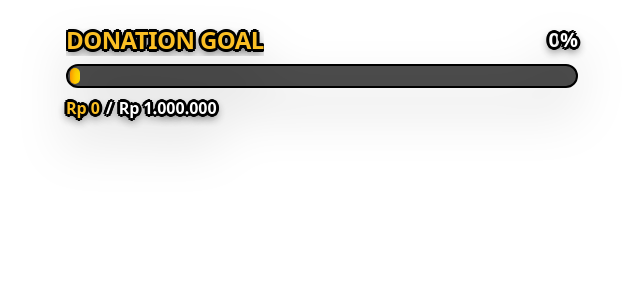
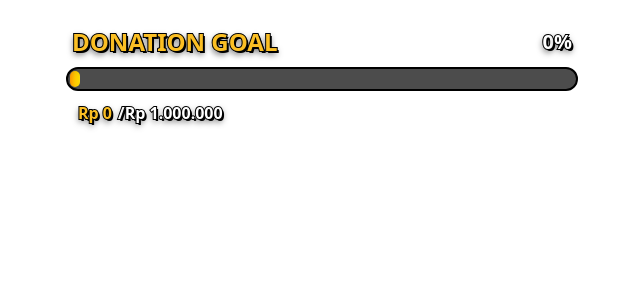
Before and after one commit to Pcpkomputer/twodigit.io, a Next.js app: page /overlay/milestone in a window 1280 px wide. Shown: the top 300 px of the page, without its empty margins (318-958 px from the left). Built offline with nearby package versions, Linux system fonts and the light colour scheme; no server answers; the database is empty.

Commit message:
fix: text sliced

```diff
--- a/app/globals.css
+++ b/app/globals.css
@@ -117,43 +117,38 @@ body {
   color: var(--color-on-surface);
 }
 
-/* Saweria-style Streamer Floating Text & Outlines (High Contrast for Games like GTA 6) */
+/* Saweria-style Streamer Floating Text & Outlines (Clean Vector Stroke, No Slicing) */
 .saweria-text-yellow {
   color: #fbbf24;
   font-weight: 900;
-  text-shadow:
-    -2px -2px 0 #000,
-     2px -2px 0 #000,
-    -2px  2px 0 #000,
-     2px  2px 0 #000,
-    -3px  0   0 #000,
-     3px  0   0 #000,
-     0   -3px 0 #000,
-     0    3px 0 #000,
-     0    4px 10px rgba(0, 0, 0, 0.9);
+  -webkit-text-stroke: 2px #000000;
+  paint-order: stroke fill;
+  text-shadow: 2px 2px 0 #000000, 0 3px 6px rgba(0, 0, 0, 0.75);
+  display: inline-block;
+  line-height: 1.3;
+  padding: 2px 6px;
+  overflow: visible;
 }
 
 .saweria-text-white {
   color: #ffffff;
-  font-weight: 800;
-  text-shadow:
-    -2px -2px 0 #000,
-     2px -2px 0 #000,
-    -2px  2px 0 #000,
-     2px  2px 0 #000,
-    -3px  0   0 #000,
-     3px  0   0 #000,
-     0   -3px 0 #000,
-     0    3px 0 #000,
-     0    4px 10px rgba(0, 0, 0, 0.9);
+  font-weight: 900;
+  -webkit-text-stroke: 2px #000000;
+  paint-order: stroke fill;
+  text-shadow: 2px 2px 0 #000000, 0 3px 6px rgba(0, 0, 0, 0.75);
+  display: inline-block;
+  line-height: 1.3;
+  padding: 2px 6px;
+  overflow: visible;
 }
 
 .saweria-text-sm {
   font-weight: 800;
-  text-shadow:
-    -1.5px -1.5px 0 #000,
-     1.5px -1.5px 0 #000,
-    -1.5px  1.5px 0 #000,
-     1.5px  1.5px 0 #000,
-     0      2px 4px rgba(0, 0, 0, 0.8);
+  -webkit-text-stroke: 1.2px #000000;
+  paint-order: stroke fill;
+  text-shadow: 1px 1px 0 #000000, 0 2px 4px rgba(0, 0, 0, 0.6);
+  display: inline-block;
+  line-height: 1.25;
+  padding: 1px 3px;
+  overflow: visible;
 }
--- a/app/overlay/milestone/page.tsx
+++ b/app/overlay/milestone/page.tsx
@@ -98,15 +98,15 @@ function MilestoneOverlayContent() {
 
   return (
     <div className="fixed inset-0 w-screen h-screen bg-transparent overflow-hidden flex items-start justify-center p-6 select-none font-sans pointer-events-none">
-      {/* Saweria Style Milestone: Transparent floating overlay with bold yellow & black border */}
-      <div className="w-full max-w-lg flex flex-col gap-2 drop-shadow-2xl">
+      {/* Saweria Style Milestone: Transparent floating overlay with clean vector stroke */}
+      <div className="w-full max-w-lg flex flex-col gap-2 overflow-visible">
         {/* Header Title & Percentage */}
-        <div className="flex items-center justify-between gap-3">
-          <h2 className="saweria-text-yellow text-xl md:text-2xl tracking-tight uppercase font-black truncate">
+        <div className="flex items-center justify-between gap-3 overflow-visible">
+          <h2 className="saweria-text-yellow text-xl md:text-2xl uppercase font-black truncate">
             {milestone.title}
           </h2>
 
-          <div className="saweria-text-white text-lg md:text-xl font-black">
+          <div className="saweria-text-white text-lg md:text-xl font-black shrink-0">
             {milestone.percentage}%
           </div>
         </div>
--- a/app/overlay/page.tsx
+++ b/app/overlay/page.tsx
@@ -209,26 +209,30 @@ export default function OverlayPage() {
   return (
     <div className="fixed inset-0 w-screen h-screen bg-transparent overflow-hidden flex flex-col items-center justify-center p-8 select-none font-sans pointer-events-none">
       {currentAlert && (
-        <div className="animate-in fade-in zoom-in-95 duration-500 max-w-2xl w-full flex flex-col items-center text-center">
-          {/* Saweria Style Floating Alert: No white background, high-contrast bold yellow & black border */}
-          <div className="flex flex-col items-center justify-center gap-1.5 drop-shadow-2xl">
+        <div className="animate-in fade-in duration-300 max-w-2xl w-full flex flex-col items-center text-center overflow-visible">
+          {/* Saweria Style Floating Alert: Clean vector stroke, no clipped box */}
+          <div className="flex flex-col items-center justify-center gap-2 overflow-visible">
             {/* Donor Name */}
-            <div className="saweria-text-yellow text-4xl md:text-5xl tracking-tight uppercase font-black">
-              {currentAlert.name}
+            <div>
+              <span className="saweria-text-yellow text-4xl md:text-5xl uppercase font-black">
+                {currentAlert.name}
+              </span>
             </div>
 
             {/* Amount Banner */}
-            <div className="saweria-text-white text-2xl md:text-3xl tracking-tight flex items-center justify-center gap-2 font-black">
-              <span>mendonasikan</span>
-              <span className="saweria-text-yellow">
+            <div className="flex items-center justify-center gap-2">
+              <span className="saweria-text-white text-2xl md:text-3xl font-black">
+                mendonasikan
+              </span>
+              <span className="saweria-text-yellow text-2xl md:text-3xl font-black">
                 Rp {new Intl.NumberFormat("id-ID").format(currentAlert.amount)}
               </span>
             </div>
 
             {/* Message */}
             {currentAlert.message && (
-              <div className="mt-3 px-6 py-2.5 rounded-2xl bg-black/40 backdrop-blur-sm border-2 border-black/80 max-w-xl">
-                <p className="saweria-text-white text-xl md:text-2xl font-black italic tracking-wide">
+              <div className="mt-3 px-6 py-2.5 rounded-2xl bg-black/45 border-2 border-black/80 max-w-xl">
+                <p className="saweria-text-white text-xl md:text-2xl font-black italic">
                   &ldquo;{currentAlert.message}&rdquo;
                 </p>
               </div>
--- a/app/overlay/top-donors/page.tsx
+++ b/app/overlay/top-donors/page.tsx
@@ -133,13 +133,13 @@ function TopDonorsOverlayContent() {
 
   return (
     <div className="fixed inset-0 w-screen h-screen bg-transparent overflow-hidden flex items-start justify-start p-6 select-none font-sans pointer-events-none">
-      {/* Saweria Style Top Donors: No white card background, floating bold yellow & black text stroke */}
-      <div className="w-full max-w-sm flex flex-col gap-2.5 drop-shadow-2xl">
+      {/* Saweria Style Top Donors: Clean vector stroke, no clipped box */}
+      <div className="w-full max-w-sm flex flex-col gap-2.5 overflow-visible">
         {/* Header Title */}
-        <div className="flex items-center justify-between pb-1">
+        <div className="flex items-center justify-between pb-1 overflow-visible">
           <div className="flex items-center gap-2">
             <span className="text-2xl">🏆</span>
-            <h2 className="saweria-text-yellow text-xl md:text-2xl uppercase tracking-tight font-black truncate">
+            <h2 className="saweria-text-yellow text-xl md:text-2xl uppercase font-black truncate">
               {title}
             </h2>
           </div>
```
